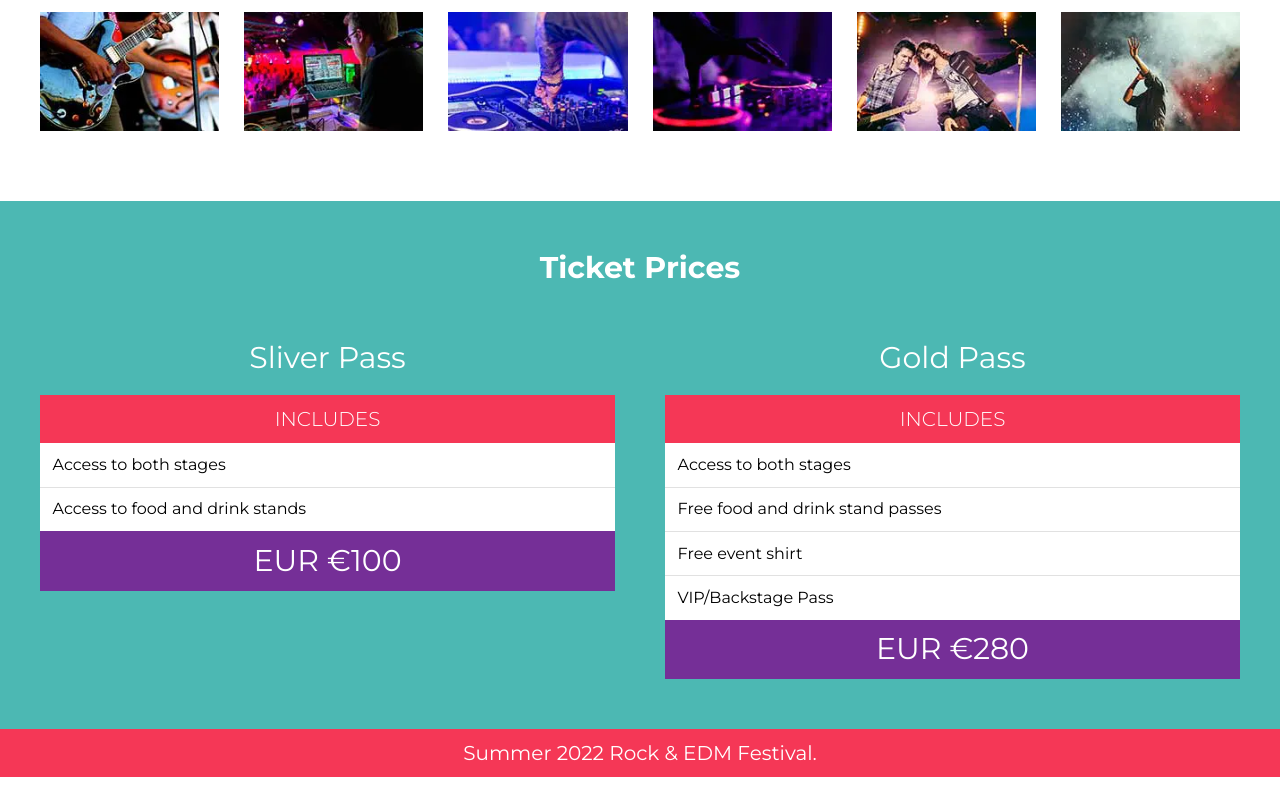
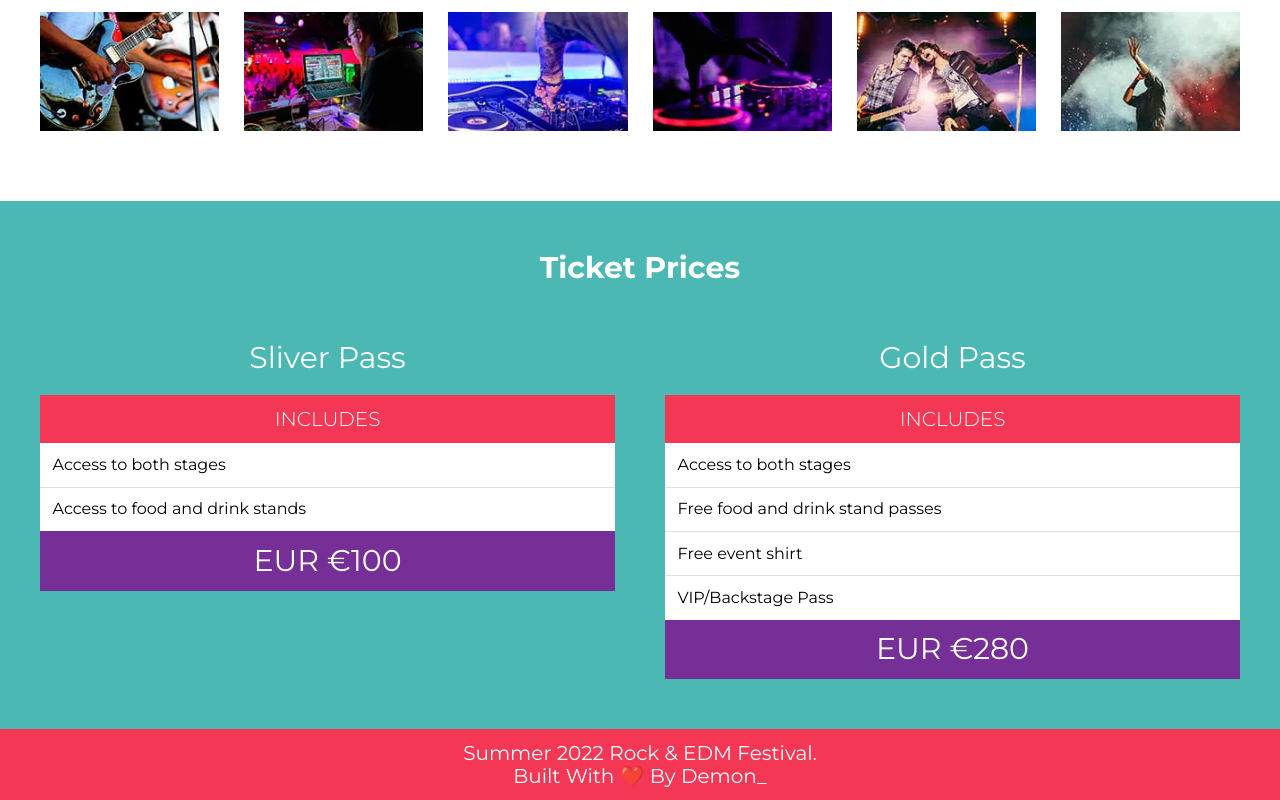
Before and after one commit to ChrisWasntAvailableOnGithub/Summer-Music-Festival, a website: page index.html in a window 1280 px wide. Shown: the part 3108-3908 px from the top of the page. Before the commit the page ends 3885 px from the top, so only its background shows below. Drawn offline with Linux system fonts and the light colour scheme.

Commit message:
Update (31/07/2022)
Updated index.html

```diff
--- a/index.html
+++ b/index.html
@@ -202,6 +202,7 @@
 
     <footer class="footer">
         <p>Summer 2022 Rock & EDM Festival.</p>
+        <p>Built With ❤️ By Demon_</p>
     </footer>
 
 
```
